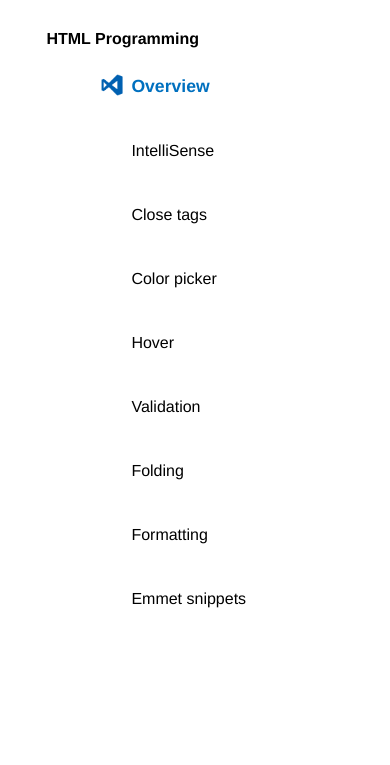
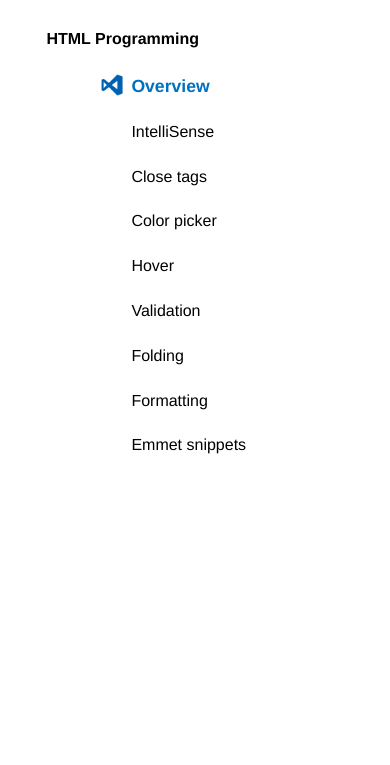
Before and after one commit to ptrchoi/SPA-Technical-Documentation, a website built with Parcel: page index.html in a window 390 px wide. Both pictures are taken after a click on the element 37 px from the left and 41 px from the top of the page. Shown: the part 64-829 px from the top of the page. Built offline with nearby package versions, Linux system fonts and the light colour scheme.

Commit message:
fixed modal menu link height to fit on smaller screens

```diff
--- a/styles.css
+++ b/styles.css
@@ -332,6 +332,7 @@
 		height: 40px;
 	}
 	.nav-link {
+		height: 2.8rem;
 		margin-left: 50%;
 	}
 	.active-link {
```
